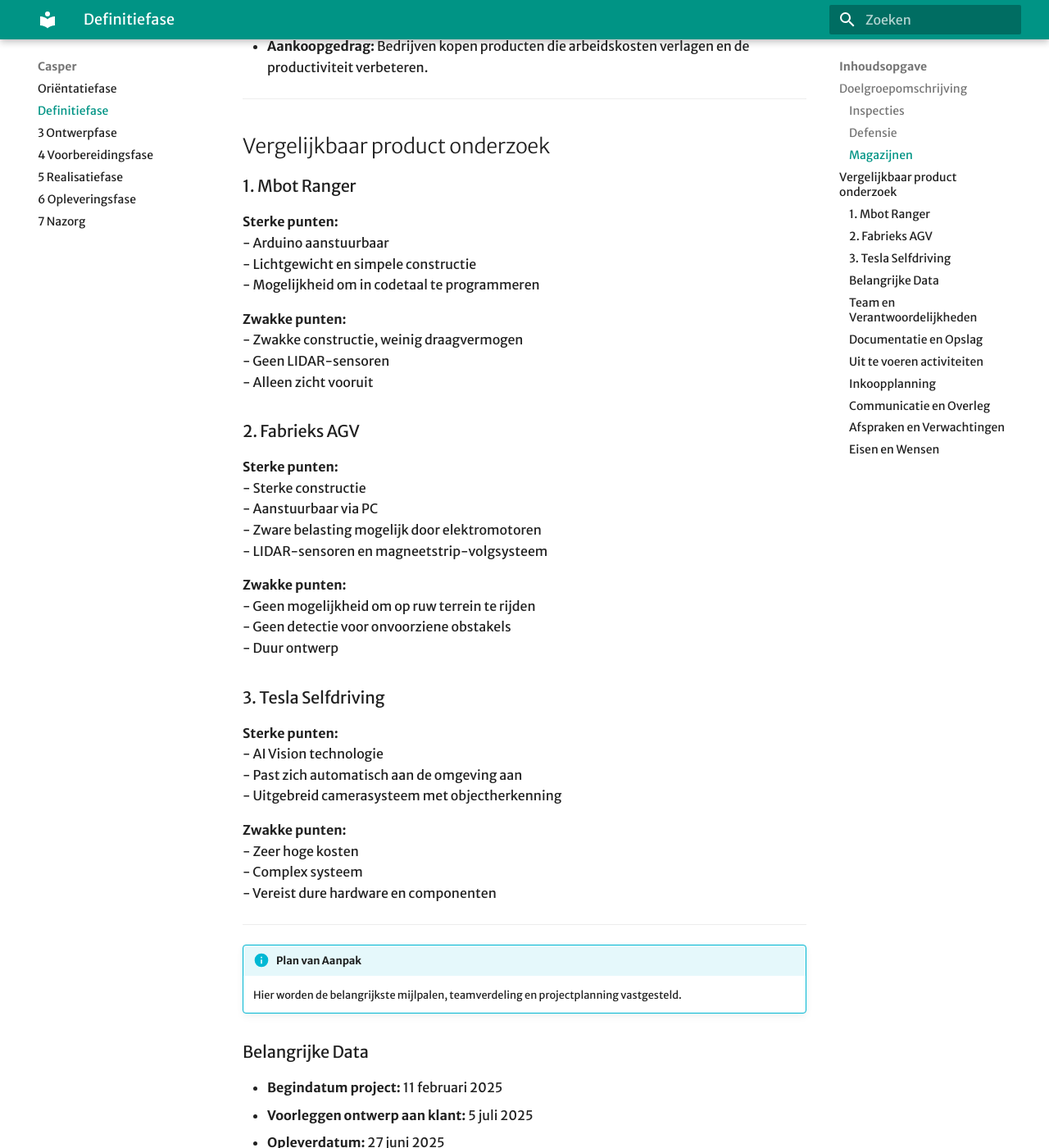
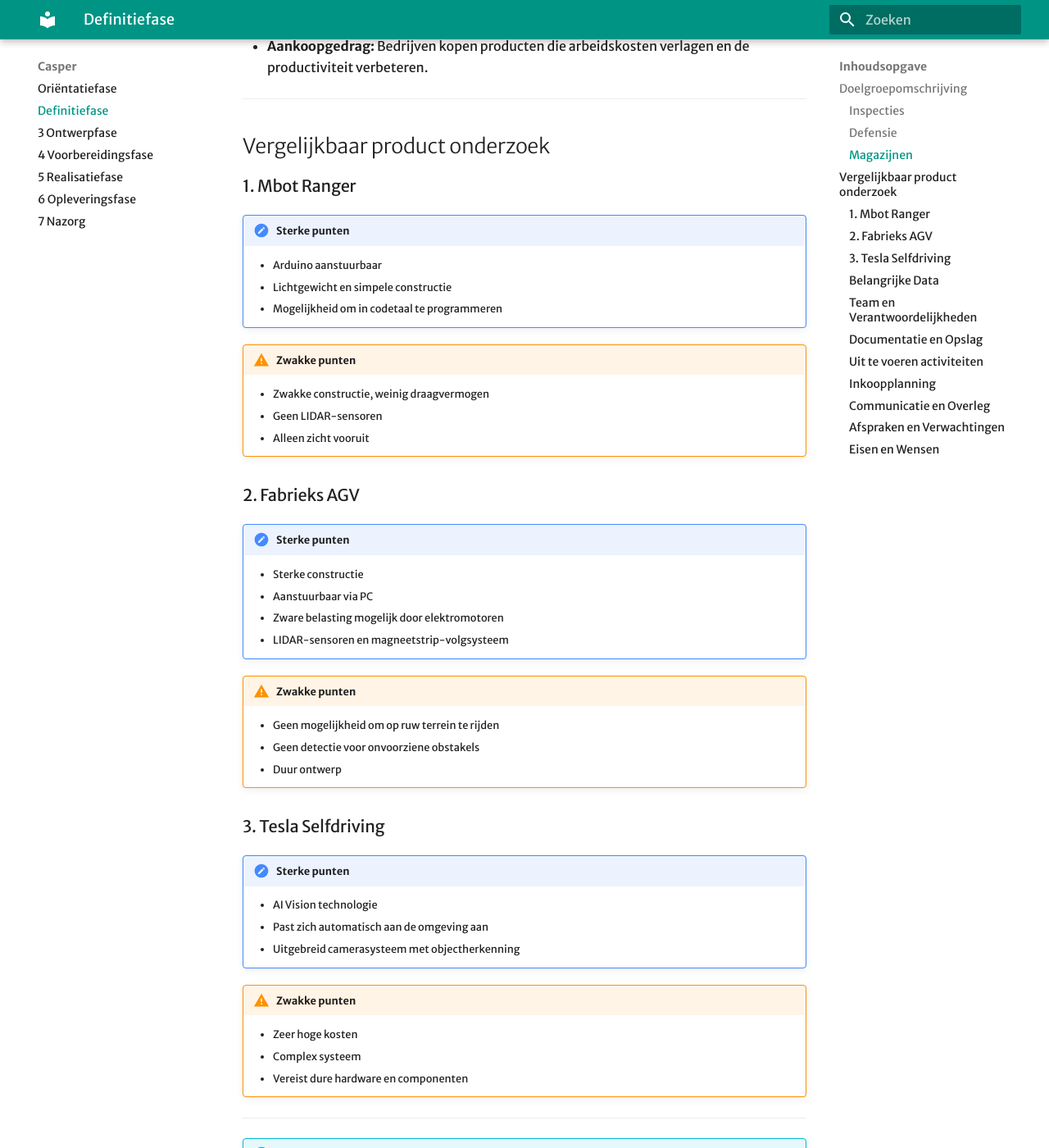
Before and after one commit to Caspertjuh/zelfrijdendekar, an MkDocs documentation site: the page built from docs/Casper/2 Defenitiefase.md, in a window 1280 px wide and 1400 px high, scrolled down 1062 px. Shown: the whole window at 82% size. Built offline with MkDocs 1.6.1 and Material for MkDocs 9.7.7, drawn with Linux system fonts in a browser that asks for light colours; some web fonts are replaced; part of the change alters nothing that is shown.

```diff
--- a/docs/Casper/2 Defenitiefase.md
+++ b/docs/Casper/2 Defenitiefase.md
@@ -29,38 +29,38 @@
 ## Vergelijkbaar product onderzoek
 
 ### 1. Mbot Ranger
-**Sterke punten:**
-- Arduino aanstuurbaar
-- Lichtgewicht en simpele constructie
-- Mogelijkheid om in codetaal te programmeren
+!!! succes "Sterke punten"
+    - Arduino aanstuurbaar
+    - Lichtgewicht en simpele constructie
+    - Mogelijkheid om in codetaal te programmeren
 
-**Zwakke punten:**
-- Zwakke constructie, weinig draagvermogen
-- Geen LIDAR-sensoren
-- Alleen zicht vooruit
+!!! warning "Zwakke punten"
+    - Zwakke constructie, weinig draagvermogen
+    - Geen LIDAR-sensoren
+    - Alleen zicht vooruit
 
 ### 2. Fabrieks AGV
-**Sterke punten:**
-- Sterke constructie
-- Aanstuurbaar via PC
-- Zware belasting mogelijk door elektromotoren
-- LIDAR-sensoren en magneetstrip-volgsysteem
+!!! succes "Sterke punten"
+    - Sterke constructie
+    - Aanstuurbaar via PC
+    - Zware belasting mogelijk door elektromotoren
+    - LIDAR-sensoren en magneetstrip-volgsysteem
 
-**Zwakke punten:**
-- Geen mogelijkheid om op ruw terrein te rijden
-- Geen detectie voor onvoorziene obstakels
-- Duur ontwerp
+!!! warning "Zwakke punten"
+    - Geen mogelijkheid om op ruw terrein te rijden
+    - Geen detectie voor onvoorziene obstakels
+    - Duur ontwerp
 
 ### 3. Tesla Selfdriving
-**Sterke punten:**
-- AI Vision technologie
-- Past zich automatisch aan de omgeving aan
-- Uitgebreid camerasysteem met objectherkenning
+!!! succes "Sterke punten"
+    - AI Vision technologie
+    - Past zich automatisch aan de omgeving aan
+    - Uitgebreid camerasysteem met objectherkenning
 
-**Zwakke punten:**
-- Zeer hoge kosten
-- Complex systeem
-- Vereist dure hardware en componenten
+!!! warning "Zwakke punten"
+    - Zeer hoge kosten
+    - Complex systeem
+    - Vereist dure hardware en componenten
 
 ---
 
```
